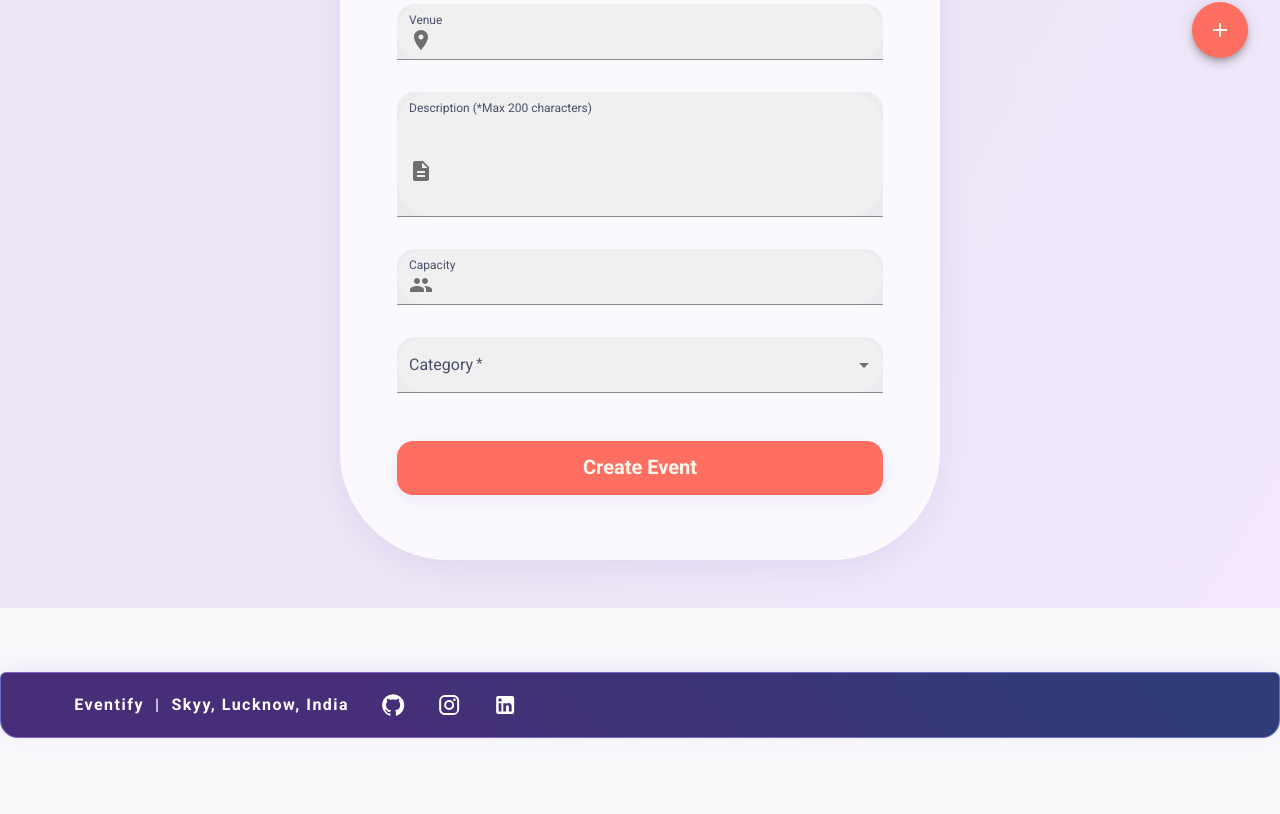
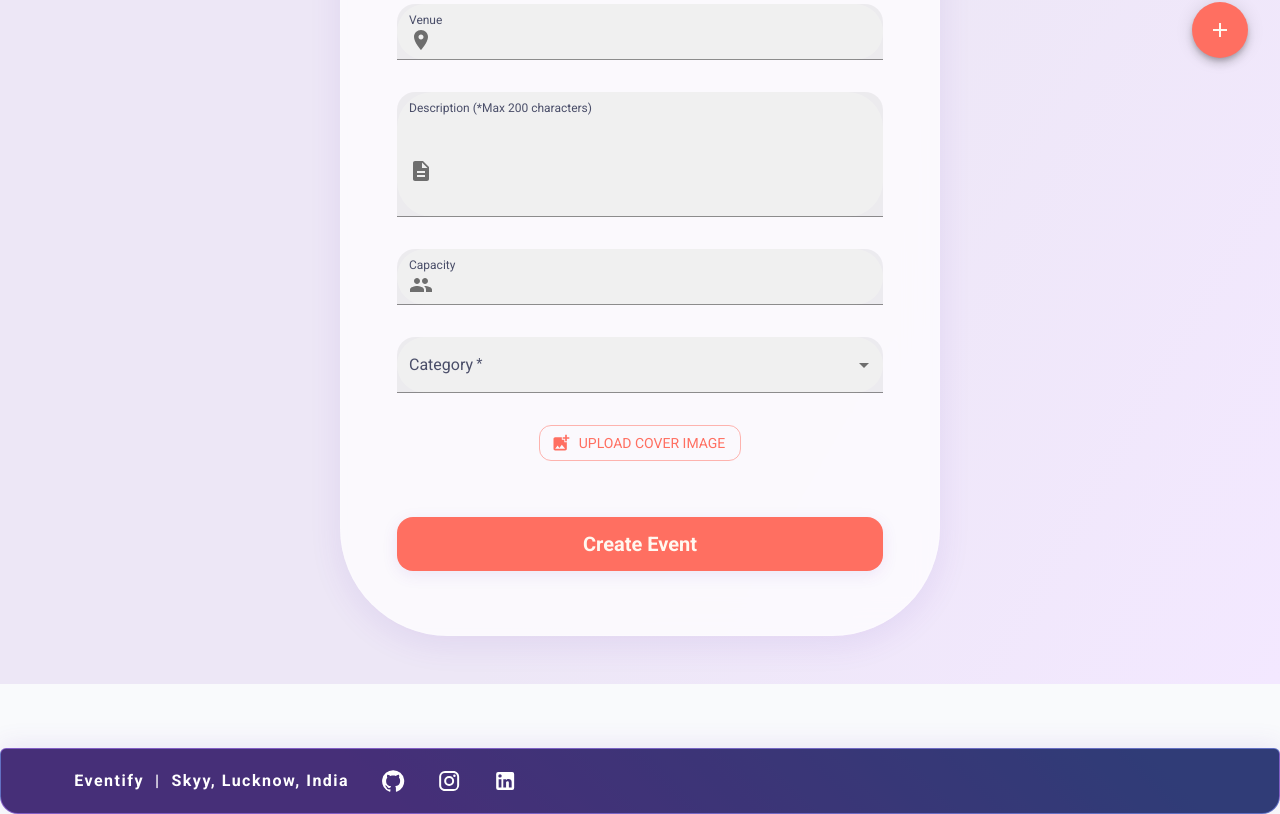
Before and after one commit to skyy4/skyyEventMS, a React (Vite) app in the folder frontend/: page /create-event in a window 1280 px wide. Shown: the part 710-1524 px from the top of the page. Before the commit the page ends 1448 px from the top, so only its background shows below. Built offline with nearby package versions, Linux system fonts and the light colour scheme; no server answers; sample sign-in values are in the browser's storage.

Commit message:
Restore image upload input and preview in event creation form (AddEvent.jsx)

```diff
--- a/frontend/src/components/AddEvent.jsx
+++ b/frontend/src/components/AddEvent.jsx
@@ -409,6 +409,34 @@ export const AddEvent = () => {
                     <MenuItem value={"event"}>Event</MenuItem>
                   </Select>
                 </FormControl>
+                {/* Image Upload Section */}
+                <Box sx={{ display: 'flex', flexDirection: 'column', alignItems: 'center', gap: 2 }}>
+                  <label htmlFor="cover-image-upload">
+                    <Input
+                      accept="image/*"
+                      id="cover-image-upload"
+                      type="file"
+                      onChange={handleImageChange}
+                    />
+                    <Button
+                      variant="outlined"
+                      component="span"
+                      startIcon={<AddPhotoAlternate />}
+                      sx={{ mb: 1 }}
+                    >
+                      Upload Cover Image
+                    </Button>
+                  </label>
+                  {coverImg && (
+                    <Box sx={{ mt: 1, mb: 1 }}>
+                      <img
+                        src={URL.createObjectURL(coverImg)}
+                        alt="Cover Preview"
+                        style={{ maxWidth: '100%', maxHeight: 180, borderRadius: 8, boxShadow: '0 2px 8px rgba(80,80,80,0.12)' }}
+                      />
+                    </Box>
+                  )}
+                </Box>
                 <motion.div
                   whileHover={{ scale: 1.04, boxShadow: '0 6px 24px 0 rgba(103, 58, 183, 0.18)' }}
                   transition={{ type: 'spring', stiffness: 300 }}
```
